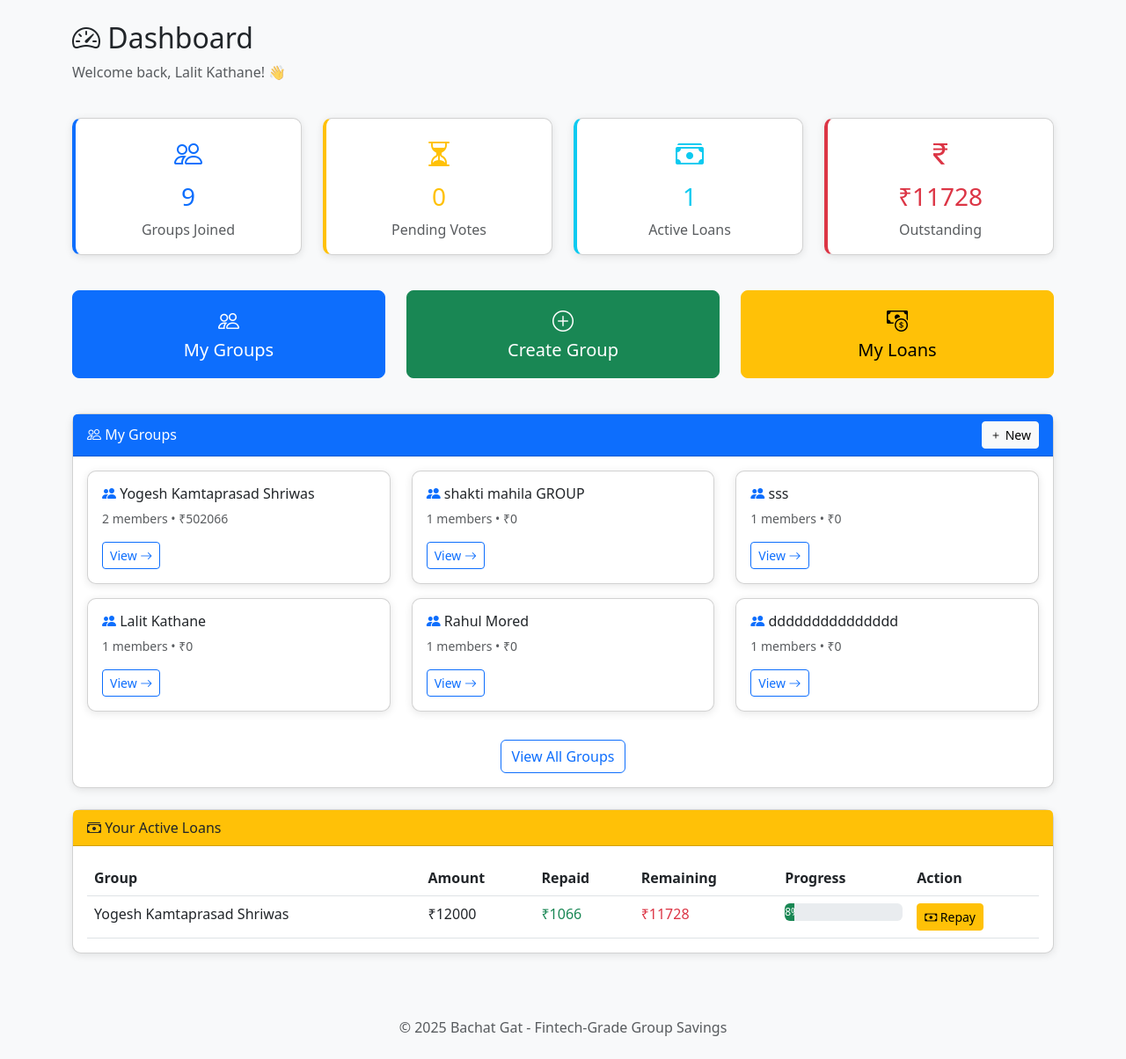
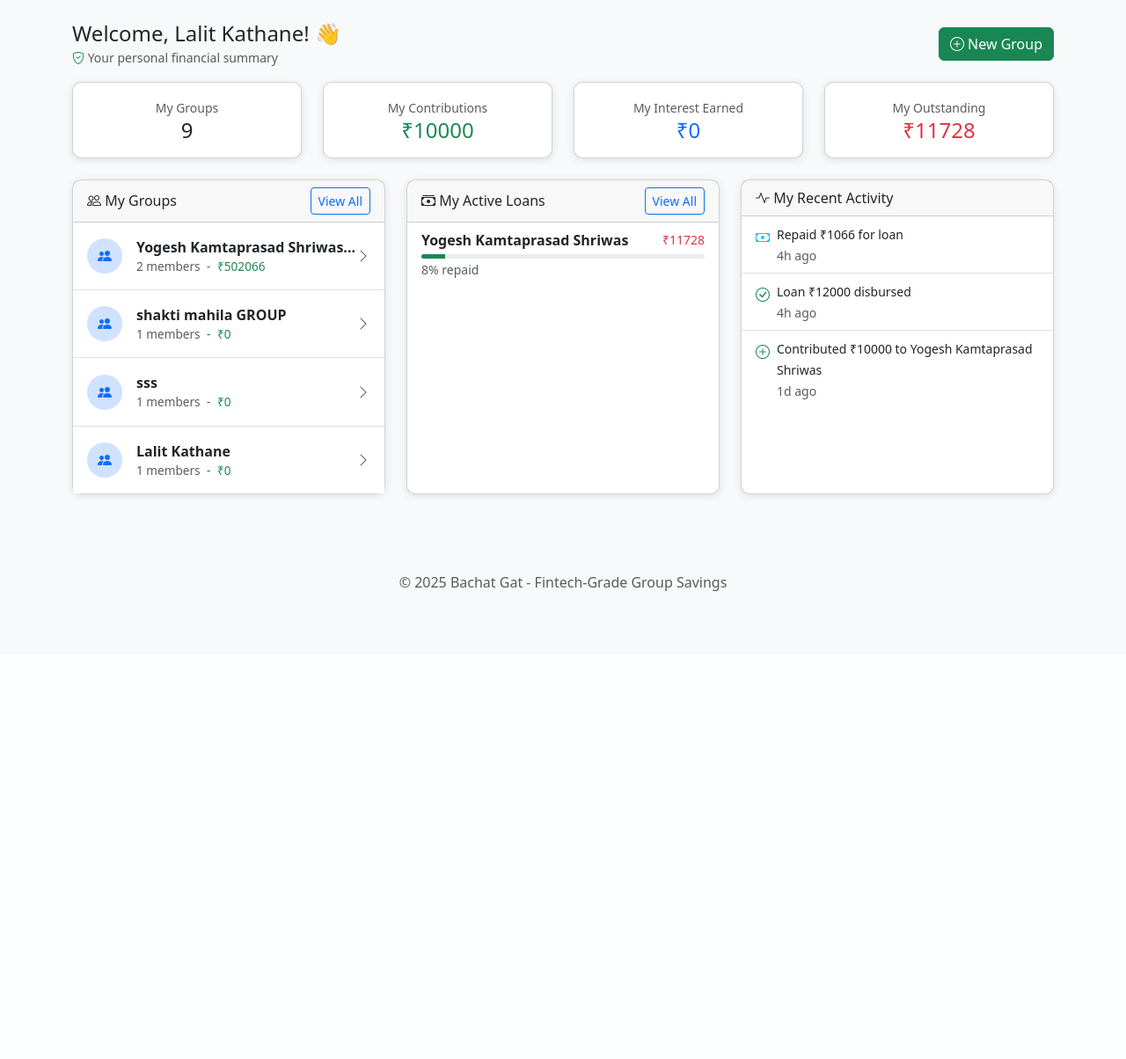
Before and after one commit to lalitkathane/splitwise_clone_bachatgat, a Flask app: page /dashboard in a window 1280 px wide. Shown: the part 56-1260 px from the top of the page at 88% size. After the commit the page ends 728 px from the top, so only its background shows below. Run offline with Flask 3, Linux system fonts and the light colour scheme; a user stored in the database is signed in.

Commit message:
forth commit make more changes

```diff
--- a/app/routes/auth.py
+++ b/app/routes/auth.py
@@ -94,16 +94,22 @@ def logout():
 @auth_bp.route('/dashboard')
 @login_required
 def dashboard():
-    from app.models import LoanRequest, LoanRepayment, GroupMember, LoanStatus, RepaymentStatus
+    from app.models import (
+        LoanRequest, LoanRepayment, GroupMember, LoanStatus, RepaymentStatus,
+        LoanApproval, MemberContribution, MemberLedger, EMISchedule, WalletTransaction,
+        TransactionType
+    )
+    from datetime import datetime, timedelta
+    from sqlalchemy import or_, and_
 
     # Get user's groups
     memberships = current_user.get_active_memberships().all()
     groups = [m.group for m in memberships]
+    group_ids = [m.group_id for m in memberships]
 
     # Get pending votes count
     pending_votes = 0
     for membership in memberships:
-        from app.models import LoanApproval
         group_loans = LoanRequest.query.filter_by(
             group_id=membership.group_id,
             status=LoanStatus.PENDING.value,
@@ -138,11 +144,130 @@ def dashboard():
 
     total_outstanding = sum(loan.get_remaining_amount() for loan in active_loans)
 
+    # ========== Total Contributions ==========
+    total_contributions = db.session.query(
+        db.func.coalesce(db.func.sum(MemberContribution.amount), 0)
+    ).filter(
+        MemberContribution.user_id == current_user.id
+    ).scalar() or 0
+
+    # ========== Total Interest Earned ==========
+    total_interest_earned = db.session.query(
+        db.func.coalesce(db.func.sum(MemberLedger.interest_earned), 0)
+    ).filter(
+        MemberLedger.user_id == current_user.id
+    ).scalar() or 0
+
+    # ========== Next Due Payment (Reminder: show if due within 6 days) ==========
+    next_emi = None
+    if active_loans:
+        loan_ids = [loan.id for loan in active_loans]
+        today = datetime.utcnow().date()
+        # This is the "deadline" for the reminder
+        reminder_window_end = today + timedelta(days=6)
+
+        next_emi = EMISchedule.query.filter(
+            EMISchedule.loan_id.in_(loan_ids),
+            EMISchedule.is_paid == False,
+            EMISchedule.due_date >= today,  # Must be today or in the future
+            EMISchedule.due_date <= reminder_window_end  # AND must be within the next 6 days
+        ).order_by(EMISchedule.due_date.asc()).first()
+
+    # ========== Recent Activities ==========
+    recent_activities = []
+
+    # Recent contributions by user
+    recent_contributions = MemberContribution.query.filter(
+        MemberContribution.user_id == current_user.id
+    ).order_by(MemberContribution.contributed_at.desc()).limit(3).all()
+
+    for contrib in recent_contributions:
+        recent_activities.append({
+            'message': f'Contributed ₹{contrib.amount:.0f} to {contrib.wallet.group.name}',
+            'icon': 'bi-plus-circle',
+            'color': 'success',
+            'timestamp': contrib.contributed_at
+        })
+
+    # Recent repayments by user
+    recent_repayments = LoanRepayment.query.filter(
+        LoanRepayment.paid_by == current_user.id,
+        LoanRepayment.status == RepaymentStatus.APPROVED.value
+    ).order_by(LoanRepayment.approved_at.desc()).limit(3).all()
+
+    for repay in recent_repayments:
+        recent_activities.append({
+            'message': f'Repaid ₹{repay.amount:.0f} for loan',
+            'icon': 'bi-cash',
+            'color': 'info',
+            'timestamp': repay.approved_at
+        })
+
+    # Recent loan status changes for user's loans
+    recent_loan_updates = LoanRequest.query.filter(
+        LoanRequest.requested_by == current_user.id,
+        LoanRequest.is_active == True,
+        LoanRequest.status.in_([LoanStatus.APPROVED.value, LoanStatus.DISBURSED.value, LoanStatus.REJECTED.value])
+    ).order_by(LoanRequest.updated_at.desc()).limit(3).all()
+
+    for loan in recent_loan_updates:
+        if loan.status == LoanStatus.DISBURSED.value:
+            recent_activities.append({
+                'message': f'Loan ₹{loan.approved_amount:.0f} disbursed',
+                'icon': 'bi-check-circle',
+                'color': 'success',
+                'timestamp': loan.disbursed_at
+            })
+        elif loan.status == LoanStatus.APPROVED.value:
+            recent_activities.append({
+                'message': f'Loan ₹{loan.amount:.0f} approved',
+                'icon': 'bi-hand-thumbs-up',
+                'color': 'primary',
+                'timestamp': loan.approved_at
+            })
+        elif loan.status == LoanStatus.REJECTED.value:
+            recent_activities.append({
+                'message': f'Loan ₹{loan.amount:.0f} rejected',
+                'icon': 'bi-x-circle',
+                'color': 'danger',
+                'timestamp': loan.rejected_at
+            })
+
+    # Sort activities by timestamp and take latest 5
+    recent_activities = sorted(
+        [a for a in recent_activities if a['timestamp']],
+        key=lambda x: x['timestamp'],
+        reverse=True
+    )[:5]
+
+    # Add time_ago to activities
+    def time_ago(dt):
+        if not dt:
+            return ''
+        now = datetime.utcnow()
+        diff = now - dt
+        if diff.days > 0:
+            return f'{diff.days}d ago'
+        elif diff.seconds >= 3600:
+            return f'{diff.seconds // 3600}h ago'
+        elif diff.seconds >= 60:
+            return f'{diff.seconds // 60}m ago'
+        else:
+            return 'Just now'
+
+    for activity in recent_activities:
+        activity['time_ago'] = time_ago(activity['timestamp'])
+
     return render_template(
         'dashboard.html',
         groups=groups,
         pending_votes=pending_votes,
         pending_repayment_approvals=pending_repayment_approvals,
         active_loans=active_loans,
-        total_outstanding=total_outstanding
+        total_outstanding=total_outstanding,
+        total_contributions=total_contributions,
+        total_interest_earned=total_interest_earned,
+        next_emi=next_emi,
+        recent_activities=recent_activities,
+        now=datetime.utcnow()
     )
--- a/app/templates/dashboard.html
+++ b/app/templates/dashboard.html
@@ -3,211 +3,230 @@
 {% block title %}Dashboard - Bachat Gat{% endblock %}
 
 {% block content %}
-<div class="row mb-4">
-    <div class="col-12">
-        <h2><i class="bi bi-speedometer2"></i> Dashboard</h2>
-        <p class="text-muted">Welcome back, {{ current_user.name }}! 👋</p>
+
+<!-- Welcome Section -->
+<div class="row mb-3">
+    <div class="col-12 d-flex justify-content-between align-items-center">
+        <div>
+            <h4 class="mb-0">Welcome, {{ current_user.name }}! 👋</h4>
+            <small class="text-muted">
+                <i class="bi bi-shield-check text-success"></i>
+                Your personal financial summary
+            </small>
+        </div>
+        <a href="{{ url_for('groups.create_group') }}" class="btn btn-success">
+            <i class="bi bi-plus-circle"></i> New Group
+        </a>
     </div>
 </div>
 
-<!-- Alert Cards -->
+<!-- Alerts -->
 {% if pending_votes > 0 or pending_repayment_approvals > 0 %}
-<div class="row mb-4">
+<div class="row mb-3">
+    <div class="col-12">
         {% if pending_votes > 0 %}
-    <div class="col-md-6 mb-3">
-        <div class="alert alert-warning mb-0">
-            <div class="d-flex align-items-center">
-                <i class="bi bi-exclamation-triangle fs-3 me-3"></i>
+        <div class="alert alert-warning d-flex justify-content-between align-items-center py-2 mb-2">
+            <span><i class="bi bi-exclamation-triangle"></i> {{ pending_votes }} loan request(s) need your vote</span>
+            <a href="{{ url_for('loans.my_loans') }}" class="btn btn-sm btn-warning">Vote Now</a>
+        </div>
+        {% endif %}
+
+        {% if pending_repayment_approvals > 0 %}
+        <div class="alert alert-info d-flex justify-content-between align-items-center py-2 mb-0">
+            <span><i class="bi bi-clock-history"></i> {{ pending_repayment_approvals }} repayment(s) awaiting approval</span>
+            <a href="{{ url_for('loans.my_loans') }}" class="btn btn-sm btn-info">Review</a>
+        </div>
+        {% endif %}
+    </div>
+</div>
+{% endif %}
+
+<!-- My Stats Row -->
+<div class="row mb-3">
+    <div class="col-6 col-md-3 mb-2">
+        <div class="card text-center py-2">
+            <div class="card-body py-2">
+                <small class="text-muted">My Groups</small>
+                <h4 class="mb-0">{{ groups|length }}</h4>
+            </div>
+        </div>
+    </div>
+    <div class="col-6 col-md-3 mb-2">
+        <div class="card text-center py-2">
+            <div class="card-body py-2">
+                <small class="text-muted">My Contributions</small>
+                <h4 class="mb-0 text-success">₹{{ "%.0f"|format(total_contributions) }}</h4>
+            </div>
+        </div>
+    </div>
+    <div class="col-6 col-md-3 mb-2">
+        <div class="card text-center py-2">
+            <div class="card-body py-2">
+                <small class="text-muted">My Interest Earned</small>
+                <h4 class="mb-0 text-primary">₹{{ "%.0f"|format(total_interest_earned) }}</h4>
+            </div>
+        </div>
+    </div>
+    <div class="col-6 col-md-3 mb-2">
+        <div class="card text-center py-2">
+            <div class="card-body py-2">
+                <small class="text-muted">My Outstanding</small>
+                <h4 class="mb-0 text-danger">₹{{ "%.0f"|format(total_outstanding) }}</h4>
+            </div>
+        </div>
+    </div>
+</div>
+
+<!-- Next EMI Due -->
+{% if next_emi %}
+<div class="row mb-3">
+    <div class="col-12">
+        <div class="card border-warning">
+            <div class="card-body py-2 d-flex justify-content-between align-items-center">
                 <div>
-                    <strong>{{ pending_votes }} Pending Vote{{ 's' if pending_votes > 1 else '' }}</strong>
-                    <p class="mb-0">Loan requests waiting for your vote</p>
+                    <i class="bi bi-calendar-event text-warning"></i>
+                    <strong>Your Next EMI:</strong>
+                    ₹{{ "%.0f"|format(next_emi.emi_amount) }} on {{ next_emi.due_date.strftime('%d %b %Y') }}
+                    <span class="text-muted">({{ next_emi.loan.group.name }})</span>
                 </div>
-                <a href="{{ url_for('loans.my_loans') }}" class="btn btn-warning ms-auto">
-                    Vote Now
+                <a href="{{ url_for('loans.repay_loan', loan_id=next_emi.loan_id) }}" class="btn btn-sm btn-warning">
+                    Pay Now
                 </a>
+            </div>
         </div>
     </div>
 </div>
 {% endif %}
 
-    {% if pending_repayment_approvals > 0 %}
-    <div class="col-md-6 mb-3">
-        <div class="alert alert-info mb-0">
-            <div class="d-flex align-items-center">
-                <i class="bi bi-clock-history fs-3 me-3"></i>
-                <div>
-                    <strong>{{ pending_repayment_approvals }} Pending Approval{{ 's' if pending_repayment_approvals > 1 else '' }}</strong>
-                    <p class="mb-0">Repayments awaiting your approval</p>
+<!-- Main Content -->
+<div class="row">
+
+    <!-- My Groups -->
+    <div class="col-md-4 mb-3">
+        <div class="card h-100">
+            <div class="card-header d-flex justify-content-between align-items-center py-2">
+                <span><i class="bi bi-people"></i> My Groups</span>
+                <a href="{{ url_for('groups.list_groups') }}" class="btn btn-sm btn-outline-primary">View All</a>
             </div>
+            <div class="card-body p-0">
+                {% if groups %}
+                <ul class="list-group list-group-flush">
+                    {% for group in groups[:4] %}
+
+
+<a href="{{ url_for('groups.view_group', group_id=group.id) }}"
+   class="list-group-item list-group-item-action d-flex justify-content-between align-items-center py-3">
+
+  <div class="d-flex align-items-center flex-grow-1">
+    <div class="bg-primary-subtle text-primary rounded-circle d-flex align-items-center justify-content-center me-3 flex-shrink-0"
+         style="width: 40px; height: 40px;">
+      <i class="bi bi-people-fill"></i>
     </div>
+
+    <div class="flex-grow-1">
+      <div class="fw-bold text-dark mb-0">
+        {{ group.name[:30] }}{% if group.name|length > 25 %}...{% endif %}
       </div>
-    </div>
+      <div class="text-muted" style="font-size: 0.85rem;">
+        {{ group.get_active_member_count() }} members
+        {% if group.wallet %}
+          <span class="mx-1">-</span>
+          <span class="text-success fw-medium">
+            ₹{{ "%.0f"|format(group.wallet.balance) }}
+          </span>
         {% endif %}
-</div>
-{% endif %}
-
-<!-- Quick Stats -->
-<div class="row mb-4">
-    <div class="col-md-3 mb-3">
-        <div class="card stat-card primary h-100">
-            <div class="card-body text-center">
-                <i class="bi bi-people text-primary" style="font-size: 2rem;"></i>
-                <h3 class="mt-2 text-primary">{{ groups|length }}</h3>
-                <p class="text-muted mb-0">Groups Joined</p>
-            </div>
-        </div>
-    </div>
-    <div class="col-md-3 mb-3">
-        <div class="card stat-card warning h-100">
-            <div class="card-body text-center">
-                <i class="bi bi-hourglass-split text-warning" style="font-size: 2rem;"></i>
-                <h3 class="mt-2 text-warning">{{ pending_votes }}</h3>
-                <p class="text-muted mb-0">Pending Votes</p>
-            </div>
-        </div>
-    </div>
-    <div class="col-md-3 mb-3">
-        <div class="card stat-card info h-100">
-            <div class="card-body text-center">
-                <i class="bi bi-cash-stack text-info" style="font-size: 2rem;"></i>
-                <h3 class="mt-2 text-info">{{ active_loans|length }}</h3>
-                <p class="text-muted mb-0">Active Loans</p>
-            </div>
-        </div>
-    </div>
-    <div class="col-md-3 mb-3">
-        <div class="card stat-card danger h-100">
-            <div class="card-body text-center">
-                <i class="bi bi-currency-rupee text-danger" style="font-size: 2rem;"></i>
-                <h3 class="mt-2 text-danger">₹{{ "%.0f"|format(total_outstanding) }}</h3>
-                <p class="text-muted mb-0">Outstanding</p>
-            </div>
       </div>
     </div>
   </div>
 
-<!-- Quick Actions -->
-<div class="row mb-4">
-    <div class="col-md-4 mb-3">
-        <a href="{{ url_for('groups.list_groups') }}" class="btn btn-primary btn-lg w-100 py-3">
-            <i class="bi bi-people fs-4"></i><br>
-            My Groups
+  <i class="bi bi-chevron-right text-muted"></i>
 </a>
-    </div>
-    <div class="col-md-4 mb-3">
-        <a href="{{ url_for('groups.create_group') }}" class="btn btn-success btn-lg w-100 py-3">
-            <i class="bi bi-plus-circle fs-4"></i><br>
-            Create Group
-        </a>
-    </div>
-    <div class="col-md-4 mb-3">
-        <a href="{{ url_for('loans.my_loans') }}" class="btn btn-warning btn-lg w-100 py-3">
-            <i class="bi bi-cash-coin fs-4"></i><br>
-            My Loans
-        </a>
-    </div>
-</div>
 
-<!-- My Groups -->
-<div class="card mb-4">
-    <div class="card-header bg-primary text-white d-flex justify-content-between align-items-center">
-        <span><i class="bi bi-people"></i> My Groups</span>
-        <a href="{{ url_for('groups.create_group') }}" class="btn btn-light btn-sm">
-            <i class="bi bi-plus"></i> New
-        </a>
-    </div>
-    <div class="card-body">
-        {% if groups %}
-        <div class="row">
-            {% for group in groups[:6] %}
-            <div class="col-md-4 mb-3">
-                <div class="card h-100">
-                    <div class="card-body">
-                        <h6 class="card-title">
-                            <i class="bi bi-people-fill text-primary"></i>
-                            {{ group.name }}
-                        </h6>
-                        <p class="card-text small text-muted">
-                            {{ group.get_active_member_count() }} members
-                            {% if group.wallet %}
-                            • ₹{{ "%.0f"|format(group.wallet.balance) }}
-                            {% endif %}
-                        </p>
-                        <a href="{{ url_for('groups.view_group', group_id=group.id) }}"
-                           class="btn btn-sm btn-outline-primary">
-                            View <i class="bi bi-arrow-right"></i>
-                        </a>
-                    </div>
-                </div>
-            </div>
+
+
+
+
+
+
+
                     {% endfor %}
-        </div>
-        {% if groups|length > 6 %}
-        <div class="text-center mt-3">
-            <a href="{{ url_for('groups.list_groups') }}" class="btn btn-outline-primary">
-                View All Groups
-            </a>
-        </div>
-        {% endif %}
+                </ul>
                 {% else %}
                 <div class="text-center py-4">
-            <i class="bi bi-people text-muted" style="font-size: 3rem;"></i>
-            <p class="text-muted mt-2">You haven't joined any groups yet.</p>
-            <a href="{{ url_for('groups.create_group') }}" class="btn btn-primary">
-                Create Your First Group
-            </a>
+                    <p class="text-muted mb-2">No groups yet</p>
+                    <a href="{{ url_for('groups.create_group') }}" class="btn btn-primary btn-sm">Create First Group</a>
                 </div>
                 {% endif %}
             </div>
         </div>
+    </div>
 
-<!-- Active Loans -->
+    <!-- My Active Loans -->
+    <div class="col-md-4 mb-3">
+        <div class="card h-100">
+            <div class="card-header d-flex justify-content-between align-items-center py-2">
+                <span><i class="bi bi-cash-stack"></i> My Active Loans</span>
+                <a href="{{ url_for('loans.my_loans') }}" class="btn btn-sm btn-outline-primary">View All</a>
+            </div>
+            <div class="card-body p-0">
                 {% if active_loans %}
-<div class="card">
-    <div class="card-header bg-warning text-dark">
-        <i class="bi bi-cash-stack"></i> Your Active Loans
-    </div>
-    <div class="card-body">
-        <div class="table-responsive">
-            <table class="table table-hover mb-0">
-                <thead>
-                    <tr>
-                        <th>Group</th>
-                        <th>Amount</th>
-                        <th>Repaid</th>
-                        <th>Remaining</th>
-                        <th>Progress</th>
-                        <th>Action</th>
-                    </tr>
-                </thead>
-                <tbody>
-                    {% for loan in active_loans %}
+                <ul class="list-group list-group-flush">
+                    {% for loan in active_loans[:4] %}
                     {% set remaining = loan.get_remaining_amount() %}
                     {% set progress = ((loan.total_repaid / loan.total_repayable) * 100) if loan.total_repayable else 0 %}
-                    <tr>
-                        <td>{{ loan.group.name }}</td>
-                        <td>₹{{ "%.0f"|format(loan.approved_amount) }}</td>
-                        <td class="text-success">₹{{ "%.0f"|format(loan.total_repaid) }}</td>
-                        <td class="text-danger">₹{{ "%.0f"|format(remaining) }}</td>
-                        <td style="width: 150px;">
-                            <div class="progress" style="height: 20px;">
-                                <div class="progress-bar bg-success" style="width: {{ progress }}%">
-                                    {{ "%.0f"|format(progress) }}%
+                    <li class="list-group-item py-2">
+                        <div class="d-flex justify-content-between align-items-center">
+                            <strong>{{ loan.group.name }}</strong>
+                            <small class="text-danger">₹{{ "%.0f"|format(remaining) }}</small>
                         </div>
+                        <div class="progress mt-1" style="height: 5px;">
+                            <div class="progress-bar bg-success" style="width: {{ progress }}%"></div>
                         </div>
-                        </td>
-                        <td>
-                            <a href="{{ url_for('loans.repay_loan', loan_id=loan.id) }}"
-                               class="btn btn-sm btn-warning">
-                                <i class="bi bi-cash"></i> Repay
-                            </a>
-                        </td>
-                    </tr>
+                        <small class="text-muted">{{ "%.0f"|format(progress) }}% repaid</small>
+                    </li>
                     {% endfor %}
-                </tbody>
-            </table>
+                </ul>
+                {% else %}
+                <div class="text-center py-4">
+                    <i class="bi bi-check-circle text-success"></i>
+                    <p class="text-muted mb-0">No active loans</p>
+                </div>
+                {% endif %}
             </div>
         </div>
     </div>
+
+    <!-- My Recent Activity -->
+    <div class="col-md-4 mb-3">
+        <div class="card h-100">
+            <div class="card-header py-2">
+                <i class="bi bi-activity"></i> My Recent Activity
+            </div>
+            <div class="card-body p-0">
+                {% if recent_activities %}
+                <ul class="list-group list-group-flush">
+                    {% for activity in recent_activities %}
+                    <li class="list-group-item py-2">
+                        <div class="d-flex align-items-start">
+                            <i class="bi {{ activity.icon }} me-2 mt-1 text-{{ activity.color }}"></i>
+                            <div>
+                                <small>{{ activity.message }}</small>
+                                <br>
+                                <small class="text-muted">{{ activity.time_ago }}</small>
+                            </div>
+                        </div>
+                    </li>
+                    {% endfor %}
+                </ul>
+                {% else %}
+                <div class="text-center py-4">
+                    <p class="text-muted mb-0">No recent activity</p>
+                </div>
                 {% endif %}
+            </div>
+        </div>
+    </div>
+
+</div>
+
 {% endblock %}
--- a/app/templates/groups/create.html
+++ b/app/templates/groups/create.html
@@ -19,13 +19,13 @@
                     <div class="mb-3">
                         <label class="form-label">Group Name *</label>
                         <input type="text" name="name" class="form-control"
-                               placeholder="e.g., Family Savings Group" required>
+                               placeholder="e.g., Family Savings Group" required maxlength="40">
                     </div>
 
                     <div class="mb-4">
                         <label class="form-label">Description</label>
                         <textarea name="description" class="form-control" rows="3"
-                                  placeholder="What is this group for?"></textarea>
+                                  placeholder="What is this group for?" maxlength="250"></textarea>
                     </div>
 
                     <hr>
--- a/app/templates/groups/settings.html
+++ b/app/templates/groups/settings.html
@@ -20,12 +20,12 @@
                     <div class="mb-3">
                         <label class="form-label">Group Name *</label>
                         <input type="text" name="name" class="form-control"
-                               value="{{ group.name }}" required>
+                               value="{{ group.name }}" required maxlength="50">
                     </div>
 
                     <div class="mb-4">
                         <label class="form-label">Description</label>
-                        <textarea name="description" class="form-control" rows="3">{{ group.description or '' }}</textarea>
+                        <textarea name="description" class="form-control" rows="3" maxlength="250">{{ group.description or '' }}</textarea>
                     </div>
 
                     <hr>
```
Also changed, not shown: app/templates/groups/list.html (+82 -32 lines), instance/bachat_gat.db. Lines whose indentation alone changed are shown as unchanged.
